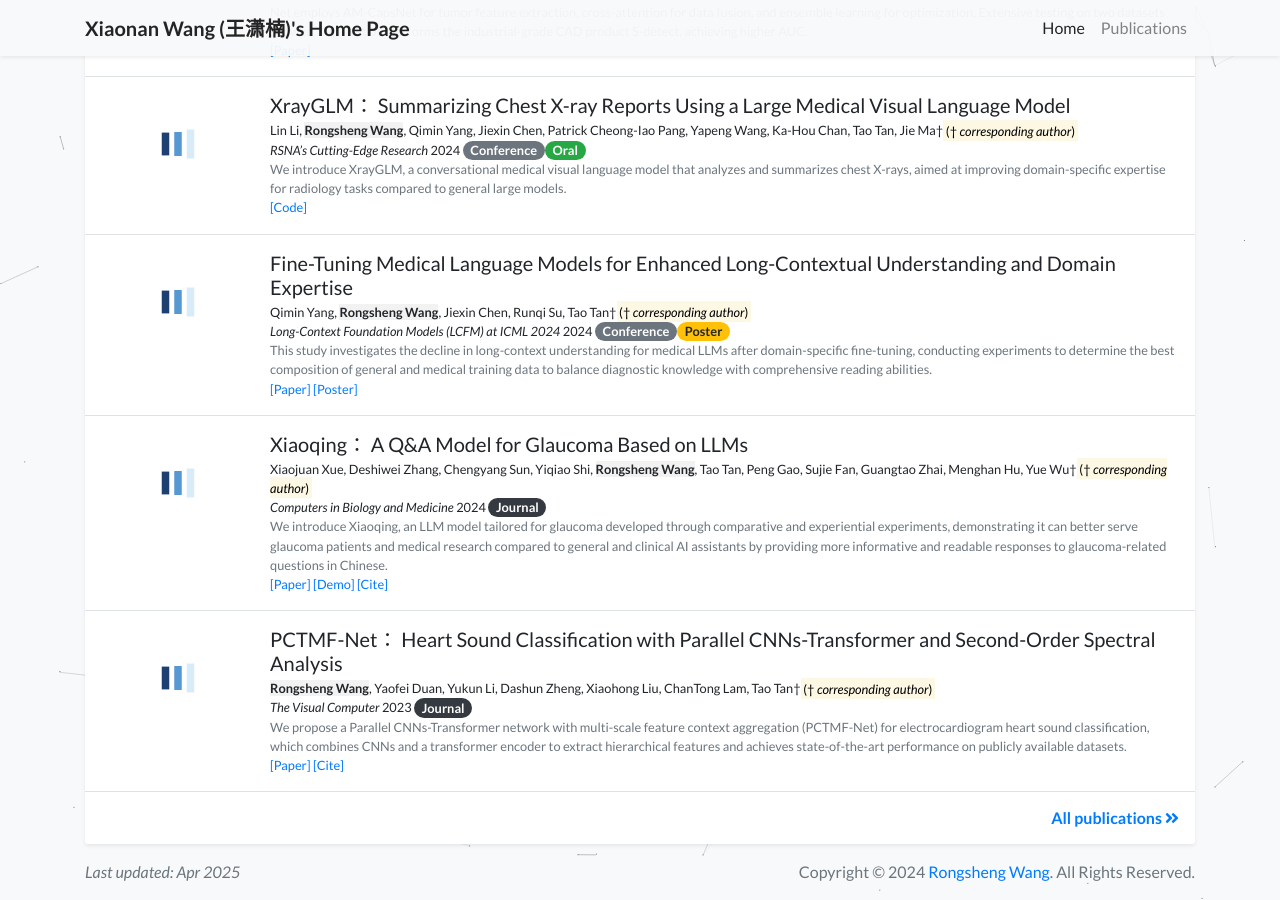
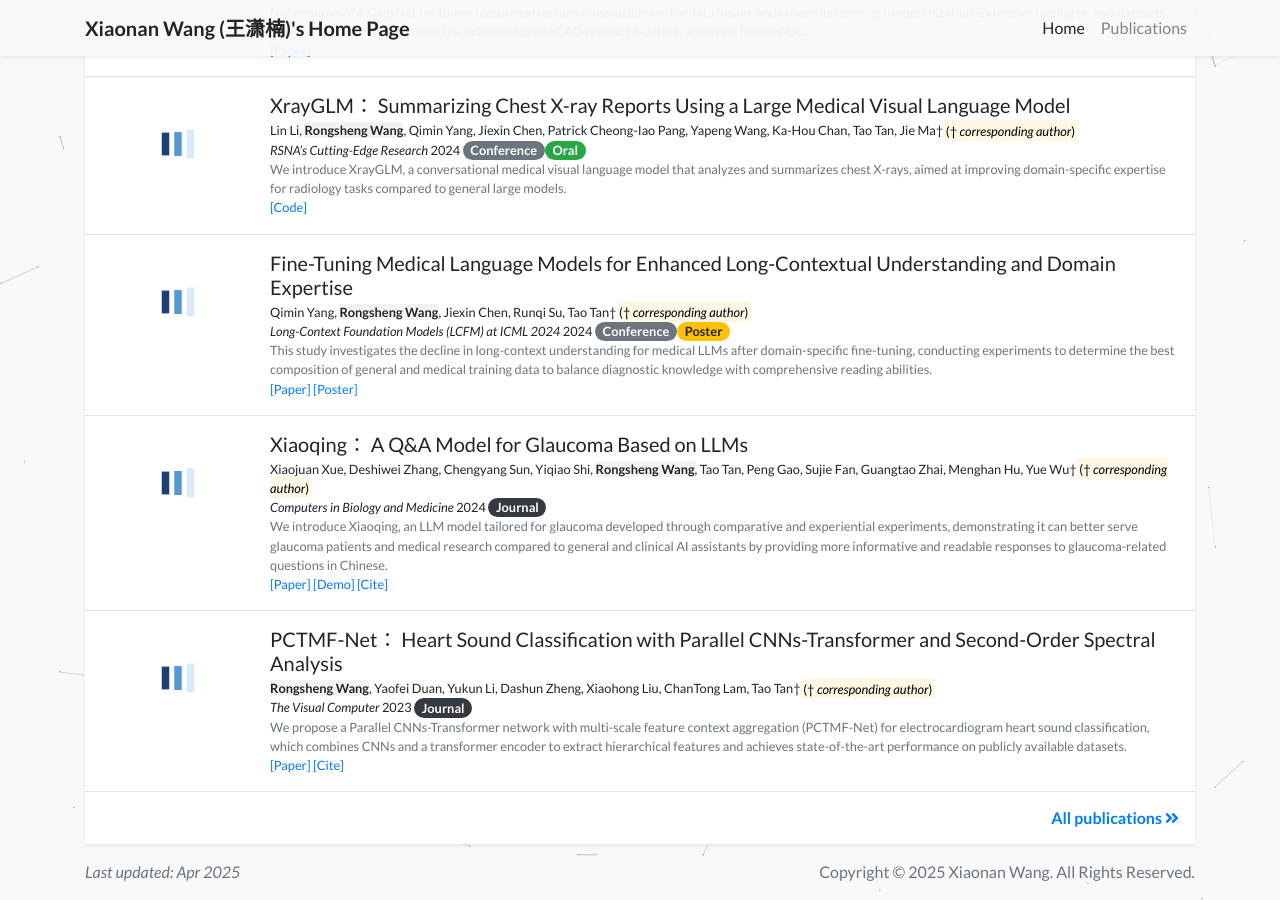
Before and after one commit to wangxiaonan-git/wangxiaonan-git.github.io, a Jekyll site: the page built from index.html, in a window 1280 px wide and 900 px high, scrolled down 1708 px. Built offline with Jekyll 4.4.1, drawn with Linux system fonts in a browser that asks for light colours; a style sheet for code colours, icons or effects is not loaded.

Commit message:
Update profile.yml

```diff
--- a/_data/profile.yml
+++ b/_data/profile.yml
@@ -83,4 +83,4 @@ service:
 # Feel free to replace the footer text if you would like to, but I will greatly appreciate it
 # if you keep the link to the template so that more people can benefit from it. Thanks!
 footer_text: >-
-  Copyright © 2024 <a href="https://github.com/WangRongsheng" target="_blank">Rongsheng Wang</a>. All Rights Reserved.
+  Copyright © 2025 Xiaonan Wang. All Rights Reserved.
```
